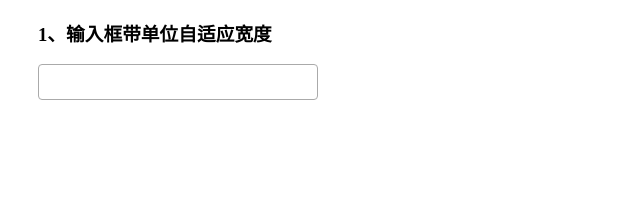
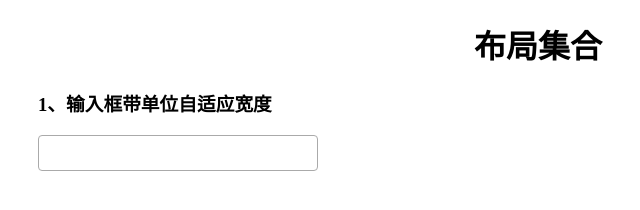
Before and after one commit to leeeco610/learnlive, a website: page public/demo/layout/index.html in a window 1280 px wide. Shown: the whole page, without its empty margins (102-742 px from the left). Drawn offline with Linux system fonts and the light colour scheme.

Commit message:
demo parabola update

```diff
--- a/public/demo/layout/css/less/index.less
+++ b/public/demo/layout/css/less/index.less
@@ -1,6 +1,9 @@
 .content{
   width: 1000px;
   margin: 0 auto;
+  h1{
+    text-align: center;
+  }
 }
 
 .input-wrap{
--- a/public/demo/layout/index.html
+++ b/public/demo/layout/index.html
@@ -3,7 +3,7 @@
 <html xmlns="http://www.w3.org/1999/xhtml">
 <head>
     <meta http-equiv="Content-Type" content="text/html; charset=utf-8"/>
-    <title></title>
+    <title>布局集合</title>
     <meta name="viewport" content="width=device-width, initial-scale=1,maximum-scale=1, user-scalable=no">
     <meta name="apple-mobile-web-app-capable" content="yes">
     <meta name="apple-mobile-web-app-status-bar-style" content="black">
@@ -13,6 +13,7 @@
 </head>
 <body>
     <div class="content">
+        <h1>布局集合</h1>
         <ul>
            <li>
                <h3>1、输入框带单位自适应宽度</h3>
```
Also changed, not shown: public/demo/layout/css/index.css.
